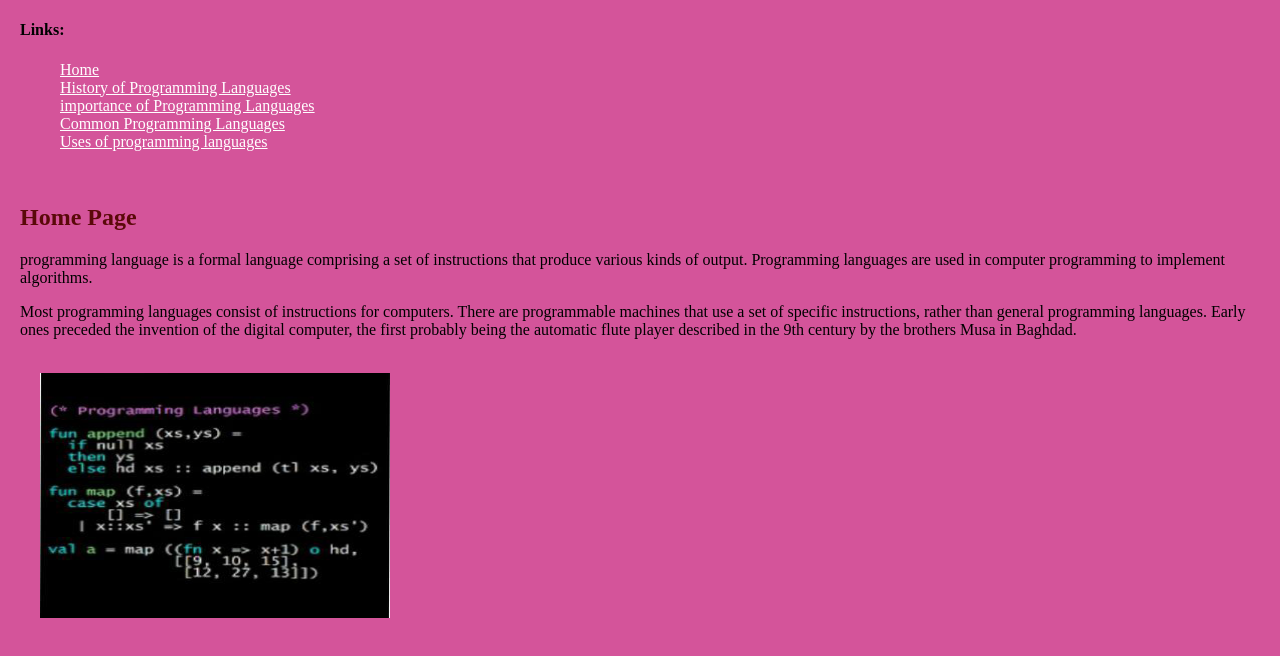
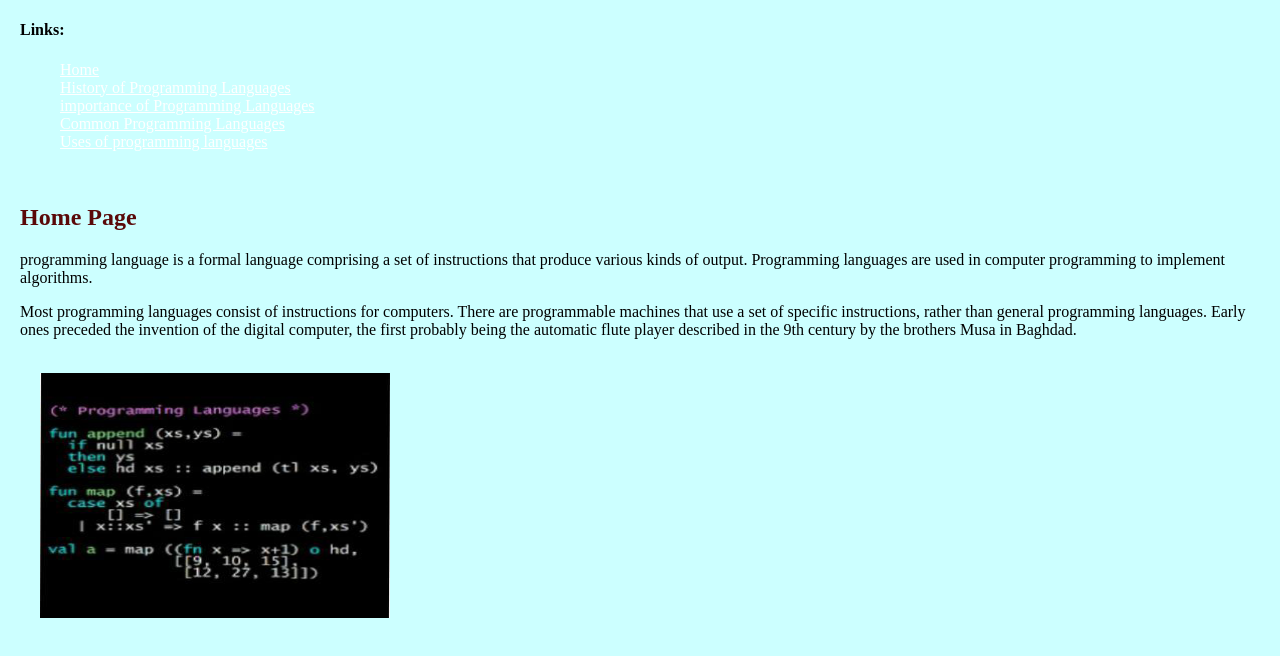
Before and after one commit to omnia-shrife/ece001, a plain HTML site: page index.html in a window 1280 px wide. Drawn offline with Linux system fonts and the light colour scheme.

Commit message:
Update index.html

```diff
--- a/index.html
+++ b/index.html
@@ -6,7 +6,7 @@
         <style>
             body {
                 margin-left: 20px;
-                background-color: rgb(212, 84, 154);
+                background-color:#CCFFFF;
             }
             ul li {
                 list-style-type: none;
```
